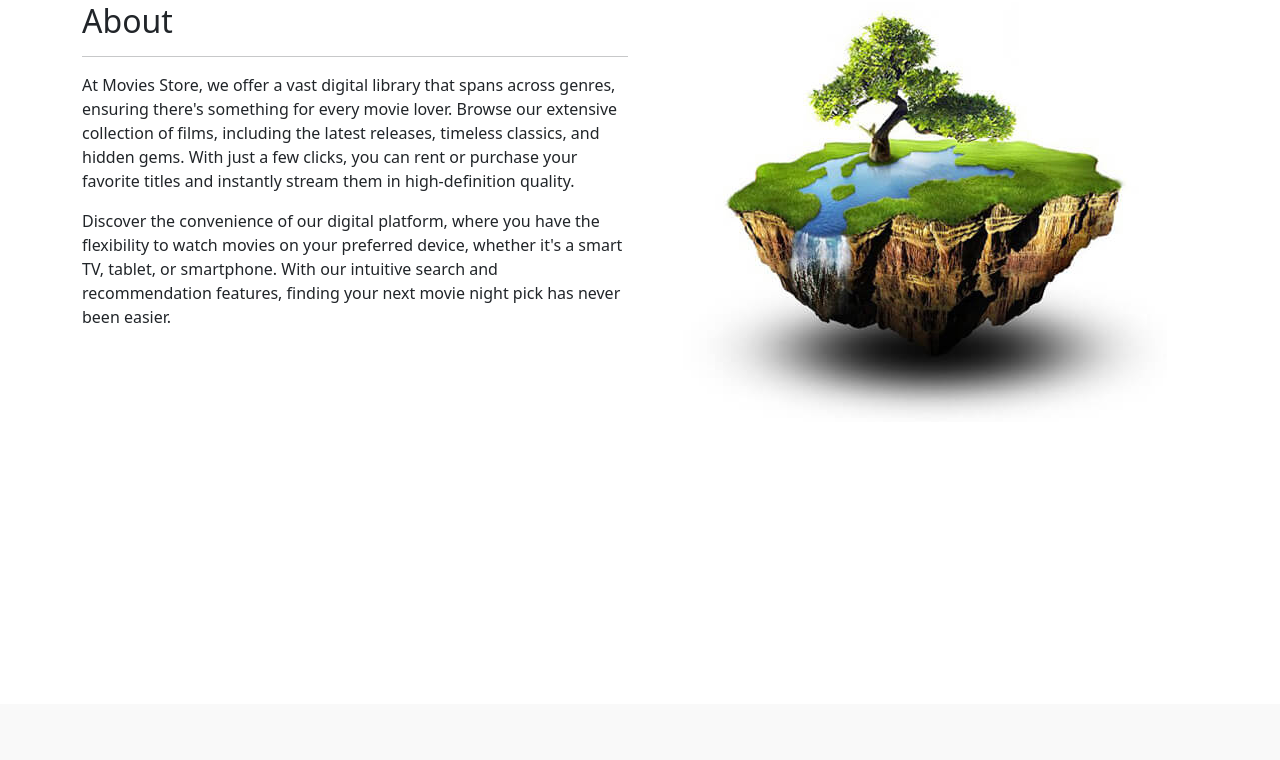
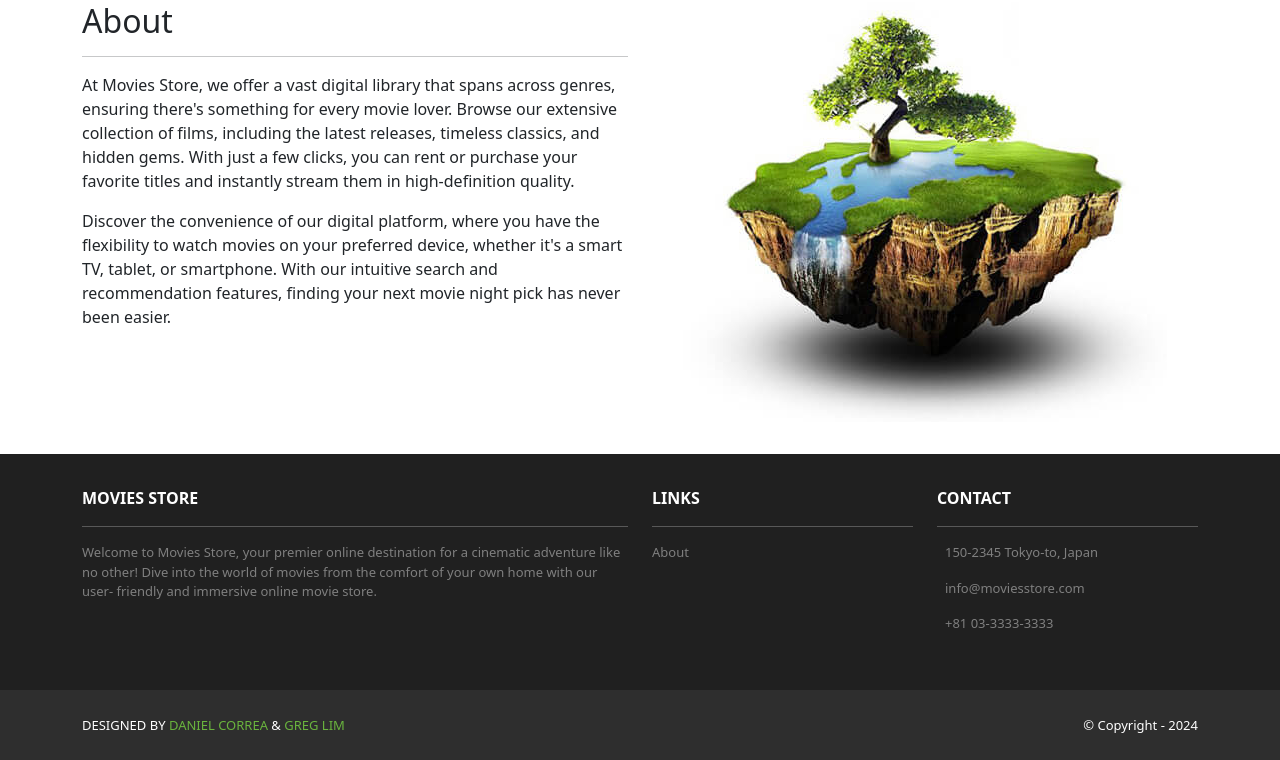
Before and after one commit to TheRealBKJ/GTMoviesStores, a Django app: page /about in a window 1280 px wide. Shown: the part 96-856 px from the top of the page. Before the commit the page ends 506 px from the top, so only its background shows below. Run offline with Django 5.2, Linux system fonts and the light colour scheme; some libraries are stand-ins or nearby versions; some web fonts are replaced.

Commit message:
added footer

```diff
--- a/moviesstore/moviesstore/static/css/style.css
+++ b/moviesstore/moviesstore/static/css/style.css
@@ -22,12 +22,36 @@
 }
 
 .masthead {
-    display: flex; /* Enables flexbox */
-    flex-direction: column; /* Stacks content vertically */
-    justify-content: center; /* Centers content vertically */
-    align-items: center; /* Centers content horizontally */
-    height: 200px; /* Matches the height of your header */
-    background: url("../img/background.jpg") no-repeat center fixed; /* Ensures the background image */
-    background-size: cover; /* Covers the entire area */
-    color: white; /* Ensures text is white */
+    display: flex;
+    flex-direction: column;
+    justify-content: center;
+    align-items: center;
+    height: 200px;
+    background: url("../img/background.jpg") no-repeat center fixed;
+    background-size: cover;
+    color: white;
 }
+
+
+.ms-footer {
+  background-color: #202020;
+}
+.ms-footer p {
+  color: #7F7F7F;
+  font-size: 13px;
+}
+.ms-footer a:hover {
+  color: #6ab43e;
+  text-decoration: none;
+}
+.ms-footer-bottom span{
+  font-size: 13px;
+  line-height: 38px;
+}
+.ms-footer-bottom a {
+  color: #6ab43e;
+  text-decoration: none;
+}
+.ms-footer-bottom a:hover {
+  color: #fff;
+}
--- a/moviesstore/moviesstore/templates/base.html
+++ b/moviesstore/moviesstore/templates/base.html
@@ -49,6 +49,63 @@
       {% endblock content %}
     </div>
     <!-- Footer -->
+    <section class="p-3 ms-footer d-none d-md-block">
+      <div class="container">
+        <div class="row mt-3 text-white">
+          <div class="col-md-6 col-lg-6 col-xl-6
+               mx-auto mb-4">
+            <b>MOVIES STORE</b>
+            <hr />
+            <p>
+              Welcome to Movies Store, your premier online
+              destination for a cinematic adventure like no
+              other! Dive into the world of movies from the
+              comfort of your own home with our user-
+              friendly and immersive online movie store.
+            </p>
+          </div>
+          <div class="col-md-3 col-lg-3 col-xl-3
+               mx-auto mb-4">
+            <b>LINKS</b>
+            <hr />
+            <p><a class="nav-link"
+              href="{% url 'home.about' %}">
+              About
+            </a></p>
+          </div>
+          <div class="col-md-3 col-lg-3 col-xl-3 mx-auto
+               mb-4">
+            <b>CONTACT</b>
+            <hr />
+            <p><i class="fas fa-home me-2"></i>
+              150-2345 Tokyo-to, Japan
+            </p>
+            <p><i class="fas fa-envelope me-2"></i>
+              info@moviesstore.com
+            </p>
+            <p><i class="fas fa-phone me-2"></i>
+              +81 03-3333-3333
+            </p>
+          </div>
+        </div>
+      </div>
+    </section>
+    <section class="p-3 ms-footer-bottom bg-dark">
+      <div class="container d-flex
+           justify-content-between">
+        <div class="me-5 text-white">
+          <span>DESIGNED BY
+            <a href="https://www.x.com/danielgarax"
+            target="_blank">DANIEL CORREA</a> &
+            <a href="https://www.x.com/greglim81"
+            target="_blank">GREG LIM</a>
+          </span>
+        </div>
+        <div class="text-white">
+          <span>© Copyright - 2024</span>
+        </div>
+      </div>
+    </section>
     <!-- Footer -->
   </body>
 </html>
```
